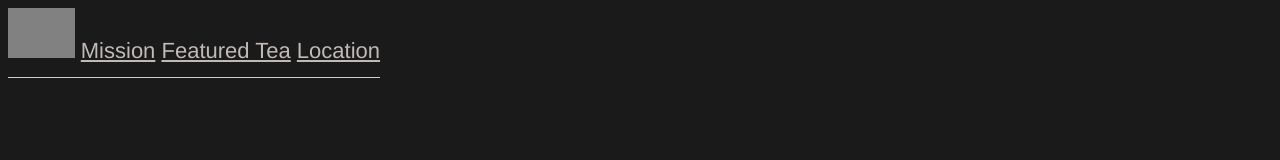
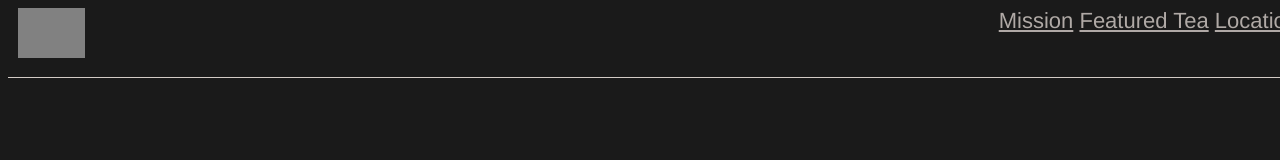
Before and after one commit to moras98/tea-cozy, a plain HTML site: page index.html in a window 1280 px wide. Drawn offline with Linux system fonts and the light colour scheme; grey boxes are pictures that could not be loaded.

Commit message:
Added Nav

```diff
--- a/index.html
+++ b/index.html
@@ -7,8 +7,10 @@
 
     <header id="main-header">
         <img id="img-tea-cozy-logo" src="https://content.codecademy.com/courses/freelance-1/unit-4/img-tea-cozy-logo.png" alt="">
-        <a class="header-link">Mission</a>
-        <a class="header-link">Featured Tea</a>
-        <a class="header-link">Location</a>
+        <nav id="links-container">
+            <a class="header-link">Mission</a>
+            <a class="header-link">Featured Tea</a>
+            <a class="header-link">Location</a>
+        </nav>
     </header>
 </html>
--- a/style/styles.css
+++ b/style/styles.css
@@ -10,12 +10,19 @@
 #main-header {
     position: fixed;
     height: 69px;
+    width: 100%;
     border-bottom: 1px solid seashell;
+    padding-left: 10px;
+    padding-right: 10px;
 }
 
 #img-tea-cozy-logo{
-    left: 10px;
     height: 50px;
+    float:left
+}
+
+#links-container{
+    float:right;
 }
 
 .header-link{
```
